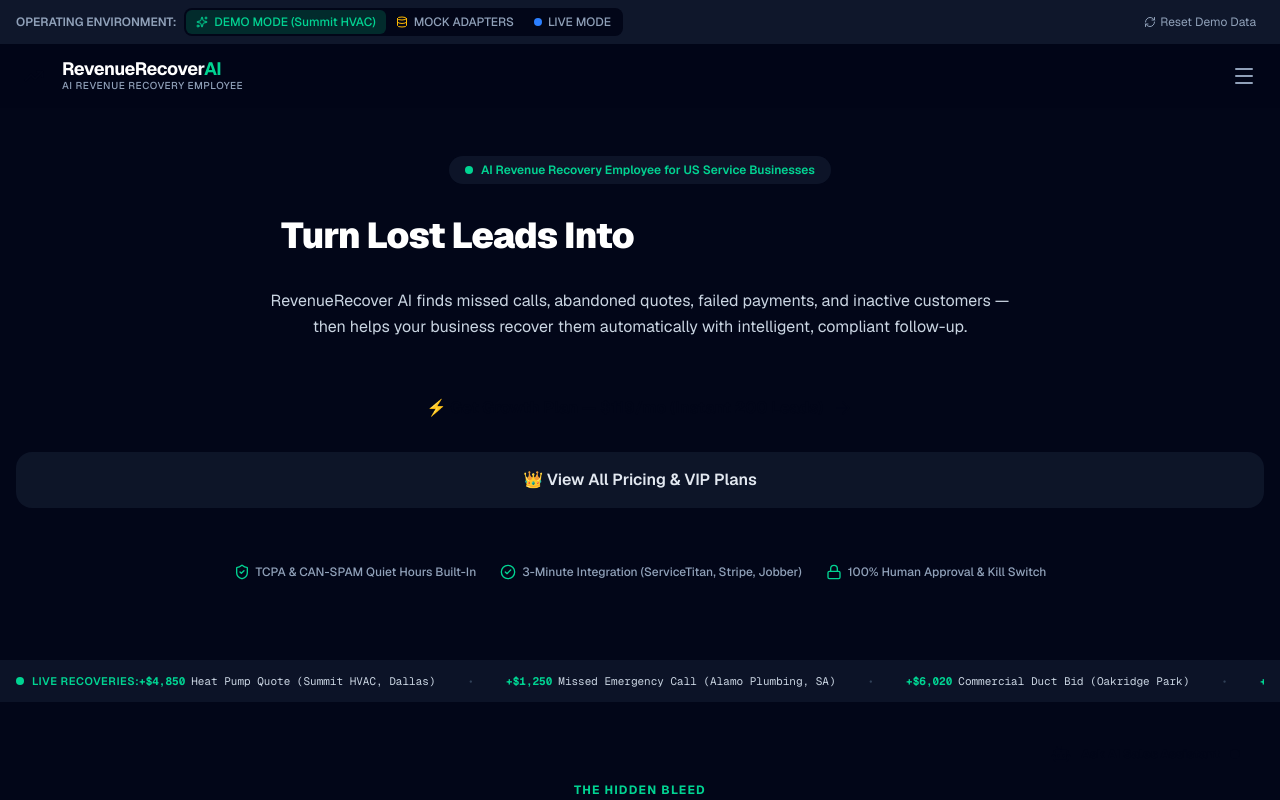
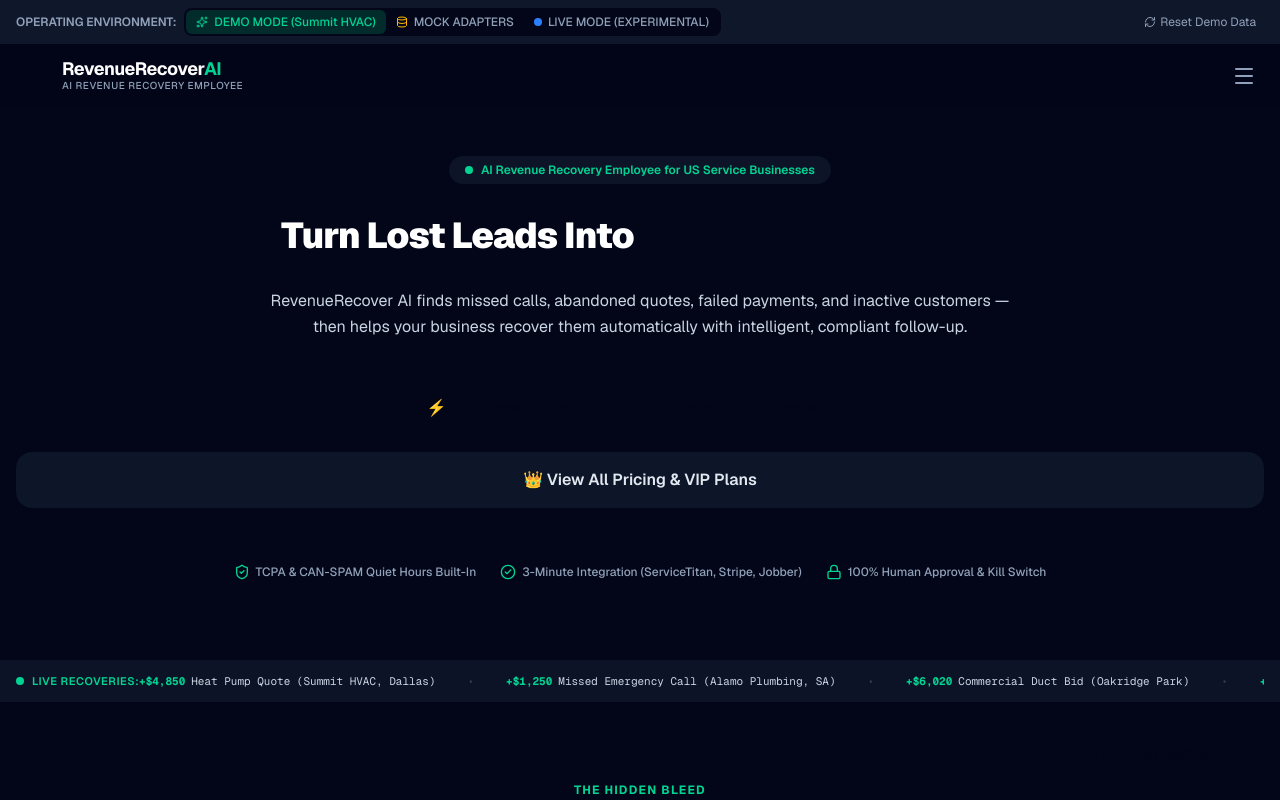
Before and after one commit to akashpardeshi188-design/revenuerecover-ai, a Next.js app: page / in a window 1280 px wide. Shown: the top 800 px of the page. Built offline with nearby package versions, Linux system fonts and the light colour scheme.

Commit message:
fix: clarify pages still using demo adapters

```diff
--- a/components/shared/ModeBanner.tsx
+++ b/components/shared/ModeBanner.tsx
@@ -43,7 +43,7 @@
             }`}
           >
             <span className="w-2 h-2 rounded-full bg-blue-500 animate-pulse" />
-            LIVE MODE
+            LIVE MODE (EXPERIMENTAL)
           </button>
         </div>
       </div>
@@ -52,7 +52,7 @@
         <span className="hidden sm:inline">
           {state.mode === 'demo' && 'Showing fictional Summit HVAC & Plumbing dataset (Dallas, TX)'}
           {state.mode === 'mock' && 'Connected to deterministic simulation endpoints for all 8 AI Agents'}
-          {state.mode === 'live' && 'Active production environment with real customer tenant isolation'}
+          {state.mode === 'live' && 'Experimental: only the overview is connected to Supabase; feature pages may still use demo data'}
         </span>
         <button
           onClick={resetToDemo}
```
